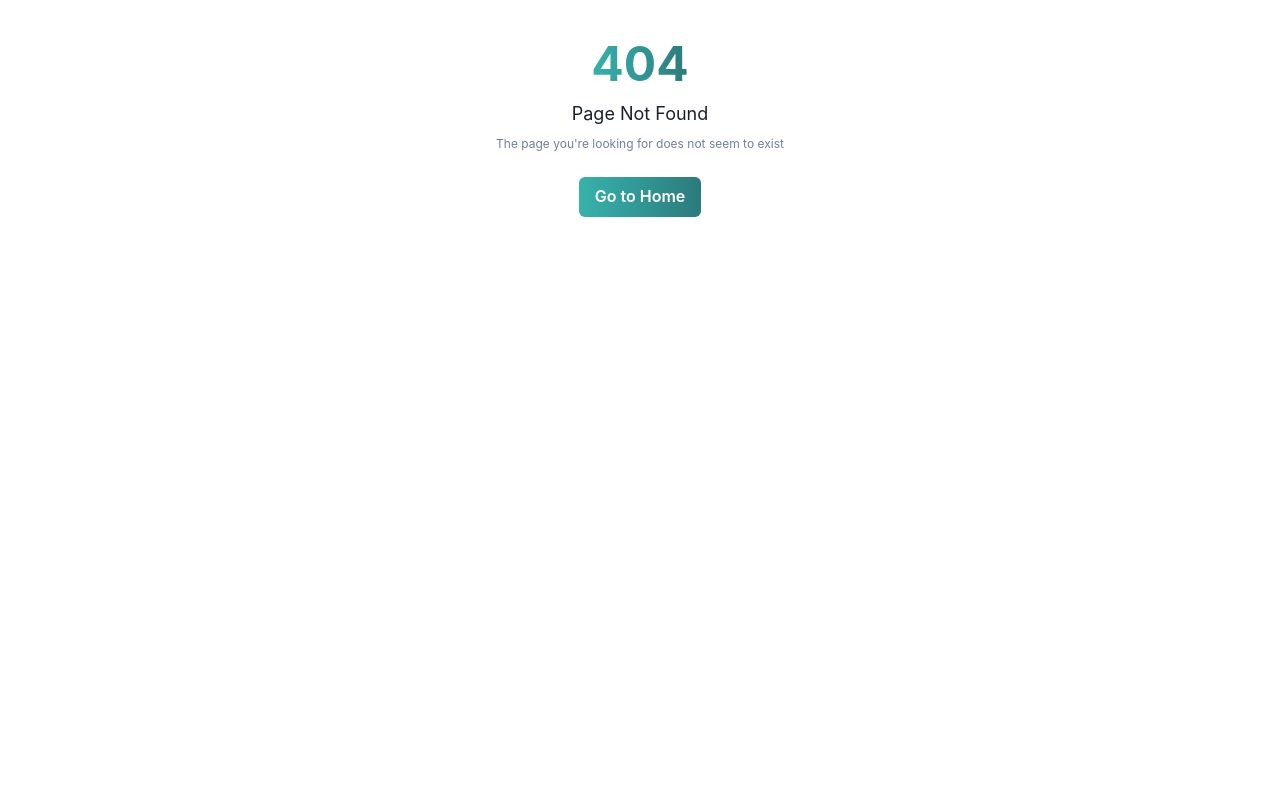
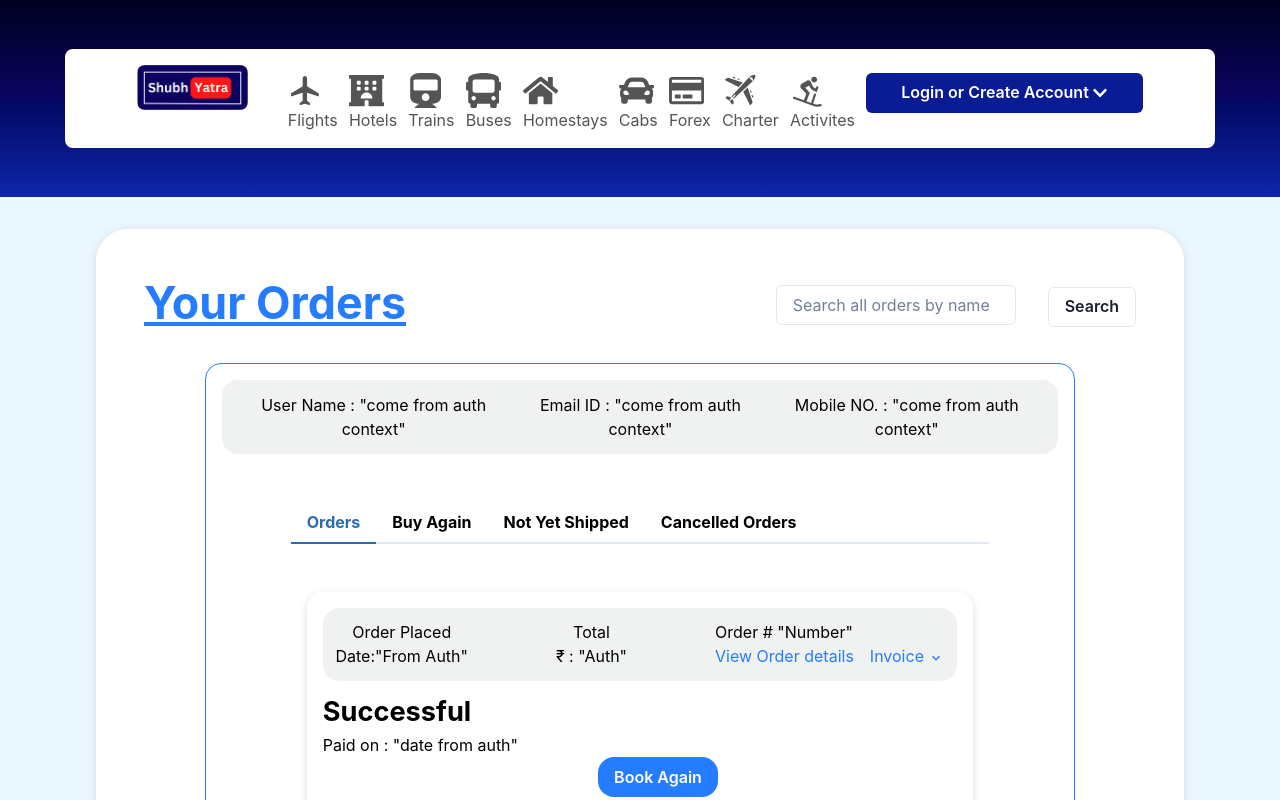
Before and after one commit to vaibhav-mougha/ShubhYatra, a React (Create React App) app in the folder frontend/shubhyatra/: page /userpage in a window 1280 px wide. Before the commit this address had no page. Shown: the top 800 px of the page. Built offline with nearby package versions, Linux system fonts and the light colour scheme.

Commit message:
added user page

```diff
--- /dev/null
+++ b/frontend/shubhyatra/src/Components/UserOrder/UserOrder.jsx
@@ -0,0 +1,118 @@
+import { Box, Button, Text } from "@chakra-ui/react";
+import React from "react";
+import { ChevronDownIcon } from "@chakra-ui/icons";
+
+const UserOrder = () => {
+  return (
+    <>
+      <Box
+        borderRadius="1rem"
+        mt="2rem"
+        p="1rem"
+        boxShadow="rgba(99, 99, 99, 0.2) 0px 2px 8px 0px"
+      >
+        <Box
+          display="flex"
+          bg="#F0F2F2"
+          justifyContent="space-between"
+          p="0.8rem"
+          borderRadius="1rem"
+        >
+          <Box>
+            <Text
+              fontSize={{ base: "0.6rem", md: "0.8rem", lg: "1rem" }}
+              color="black"
+            >
+              Order Placed
+            </Text>
+            <Text
+              fontSize={{ base: "0.6rem", md: "0.8rem", lg: "1rem" }}
+              color="black"
+            >
+              Date:"From Auth"
+            </Text>
+          </Box>
+
+          <Box>
+            <Text
+              fontSize={{ base: "0.6rem", md: "0.8rem", lg: "1rem" }}
+              color="black"
+            >
+              Total
+            </Text>
+            <Text
+              fontSize={{ base: "0.6rem", md: "0.8rem", lg: "1rem" }}
+              color="black"
+            >
+              ₹ : "Auth"
+            </Text>
+          </Box>
+
+          <Box>
+          <Text
+              fontSize={{ base: "0.6rem", md: "0.8rem", lg: "1rem" }}
+              color="black"
+              textAlign="left"
+            >
+              Order # "Number"
+            </Text>
+          <Box display="flex" justifyContent="space-between">
+            <Text
+              fontSize={{ base: "0.6rem", md: "0.8rem", lg: "1rem" }}
+              color="#257CFF"
+            >
+              View Order details
+            </Text>
+            <Text
+              fontSize={{ base: "0.6rem", md: "0.8rem", lg: "1rem" }}
+              color="#257CFF"
+              ml="1rem"
+            >
+              Invoice <ChevronDownIcon />
+            </Text>
+           <Box>
+
+           </Box>
+          </Box>
+          </Box>
+
+
+        </Box>
+
+        <Text
+              fontSize={{ base: "0.6rem", md: "0.8rem", lg: "1.7rem" }}
+              color="black"
+              textAlign="left"
+              fontWeight="bold"
+              mt="0.7rem"
+            >
+              Successful
+            </Text>
+
+            <Text
+              fontSize={{ base: "0.6rem", md: "0.8rem", lg: "1rem" }}
+              color="black"
+              textAlign="left"
+            >
+              Paid on : "date from auth"
+            </Text>
+
+<Button
+// onClick=route to home page or their respective route
+                  bg="#257CFF"
+                  borderRadius="1rem"
+                  variant="solid"
+                  ml="3rem"
+                  color="white"
+                  _hover={{
+                    background: "white",
+                    color: "#257CFF",
+                    border: "2px solid #257CFF",
+                  }}
+                  mr={3}>Book Again</Button>
+      </Box>
+    </>
+  );
+};
+
+export default UserOrder;
--- /dev/null
+++ b/frontend/shubhyatra/src/Pages/UserPage.jsx
@@ -0,0 +1,192 @@
+import {
+  Box,
+  Button,
+  Heading,
+  Input,
+  Text,
+  Tabs,
+  TabList,
+  TabPanels,
+  TabPanel,
+  Tab,
+} from "@chakra-ui/react";
+import React from "react";
+import Footer from "../Components/HomePage/Footer/Footer";
+import Navbar from "../Components/HomePage/TopSection/Navbar";
+import UserOrder from "../Components/UserOrder/UserOrder";
+
+const UserPage = () => {
+  return (
+    <>
+      <Box bg="#EBF7FF">
+        <Navbar />
+
+        <Box color="black" align="center" justify="center" pb="1rem">
+          {/* Container */}
+
+          <Box
+            mt="2rem"
+            mb="2rem"
+            w="85%"
+            //   border="2px solid black"
+            bg="white"
+            borderRadius="2rem"
+            pt="3rem"
+            pb="3rem"
+            boxShadow="rgba(99, 99, 99, 0.2) 0px 2px 8px 0px"
+          >
+            <Box
+              display="flex"
+              justifyContent="space-between"
+              pl="3rem"
+              pr="3rem"
+            >
+              <Heading
+                fontSize={{ base: "0.9rem", md: "2rem", lg: "2.8rem" }}
+                textDecoration="underline"
+                color="#257CFF"
+              >
+                Your Orders
+              </Heading>
+
+              <Box mt="0.5rem">
+                <Input
+                  w="15rem"
+                  size={["sm", "sm", "md", "md"]}
+                  placeholder="Search all orders by name"
+                  // value={query}
+                  // onChange={(e) => setQuery(e.target.value)}
+                />
+
+                <Button
+                  // onClick={getDataFromCity}
+                  ml="2rem"
+                  variant="outline"
+                  size={["sm", "sm", "md", "md"]}
+                >
+                  Search
+                </Button>
+              </Box>
+            </Box>
+
+            <Box
+              border="1px solid #257CFF"
+              mt="2rem"
+              width="80%"
+              borderRadius="1rem"
+              p="1rem"
+            >
+              <Box
+                display="flex"
+                bg="#F0F2F2"
+                justifyContent="space-between"
+                p="0.8rem"
+                borderRadius="1rem"
+              >
+                <Text
+                  fontSize={{ base: "0.6rem", md: "0.8rem", lg: "1rem" }}
+                  color="black"
+                >
+                  User Name : "come from auth context"
+                </Text>
+
+                <Text
+                  fontSize={{ base: "0.6rem", md: "0.8rem", lg: "1rem" }}
+                  color="black"
+                >
+                  Email ID : "come from auth context"
+                </Text>
+
+                <Text
+                  fontSize={{ base: "0.6rem", md: "0.8rem", lg: "1rem" }}
+                  color="black"
+                >
+                  Mobile NO. : "come from auth context"
+                </Text>
+              </Box>
+
+              <Box
+                bg="white"
+                w="95%"
+                color="black"
+                align="center"
+                justify="center"
+                margin="auto"
+                borderRadius="1rem"
+                p="3rem"
+                // border="1px solid white"
+                box-shadow="rgba(0, 0, 0, 0.1) 0px 4px 12px"
+              >
+                <Tabs>
+                  <TabList>
+                    <Tab>
+                      <Text
+                        textAlign="center"
+                        fontSize={{ base: "0.7rem", md: "0.8rem", lg: "1rem" }}
+                        fontWeight="bold"
+                      >
+                        Orders
+                      </Text>
+                    </Tab>
+
+                    <Tab>
+                      <Text
+                        textAlign="center"
+                        fontSize={{ base: "0.7rem", md: "0.8rem", lg: "1rem" }}
+                        fontWeight="bold"
+                      >
+                        Buy Again
+                      </Text>
+                    </Tab>
+
+                    <Tab>
+                      <Text
+                        textAlign="center"
+                        fontSize={{ base: "0.7rem", md: "0.8rem", lg: "1rem" }}
+                        fontWeight="bold"
+                      >
+                        Not Yet Shipped
+                      </Text>
+                    </Tab>
+
+                    <Tab>
+                      <Text
+                        textAlign="center"
+                        fontSize={{ base: "0.7rem", md: "0.8rem", lg: "1rem" }}
+                        fontWeight="bold"
+                      >
+                        Cancelled Orders
+                      </Text>
+                    </Tab>
+                  </TabList>
+
+                  <TabPanels>
+                    <TabPanel>
+                      <UserOrder />
+                    </TabPanel>
+
+                    <TabPanel>
+                      <h1>Buy Again</h1>
+                    </TabPanel>
+
+                    <TabPanel>
+                      <h1>Not Yet Shipped</h1>
+                    </TabPanel>
+
+                    <TabPanel>
+                      <h1>Cancelled Orders</h1>
+                    </TabPanel>
+                  </TabPanels>
+                </Tabs>
+              </Box>
+            </Box>
+          </Box>
+        </Box>
+
+        <Footer />
+      </Box>
+    </>
+  );
+};
+
+export default UserPage;
--- a/frontend/shubhyatra/src/Routes/AllRoutes.jsx
+++ b/frontend/shubhyatra/src/Routes/AllRoutes.jsx
@@ -14,6 +14,7 @@ import FlightBooking from "../Pages/FlightBooking";
 import PaymentPage from "../Pages/PaymentPage";
 import Hotel from "../Pages/Hotel";
 import Payment from "../Components/CreditCard/Payment"
+import UserPage from "../Pages/UserPage";
 
 
 const AllRoutes = () => {
@@ -83,6 +84,8 @@ const AllRoutes = () => {
 
         <Route path="/payment" element={<Payment />}/>
 
+        <Route path="/userpage" element={<UserPage />}/>
+
       </Routes>
     </>
   );
```
